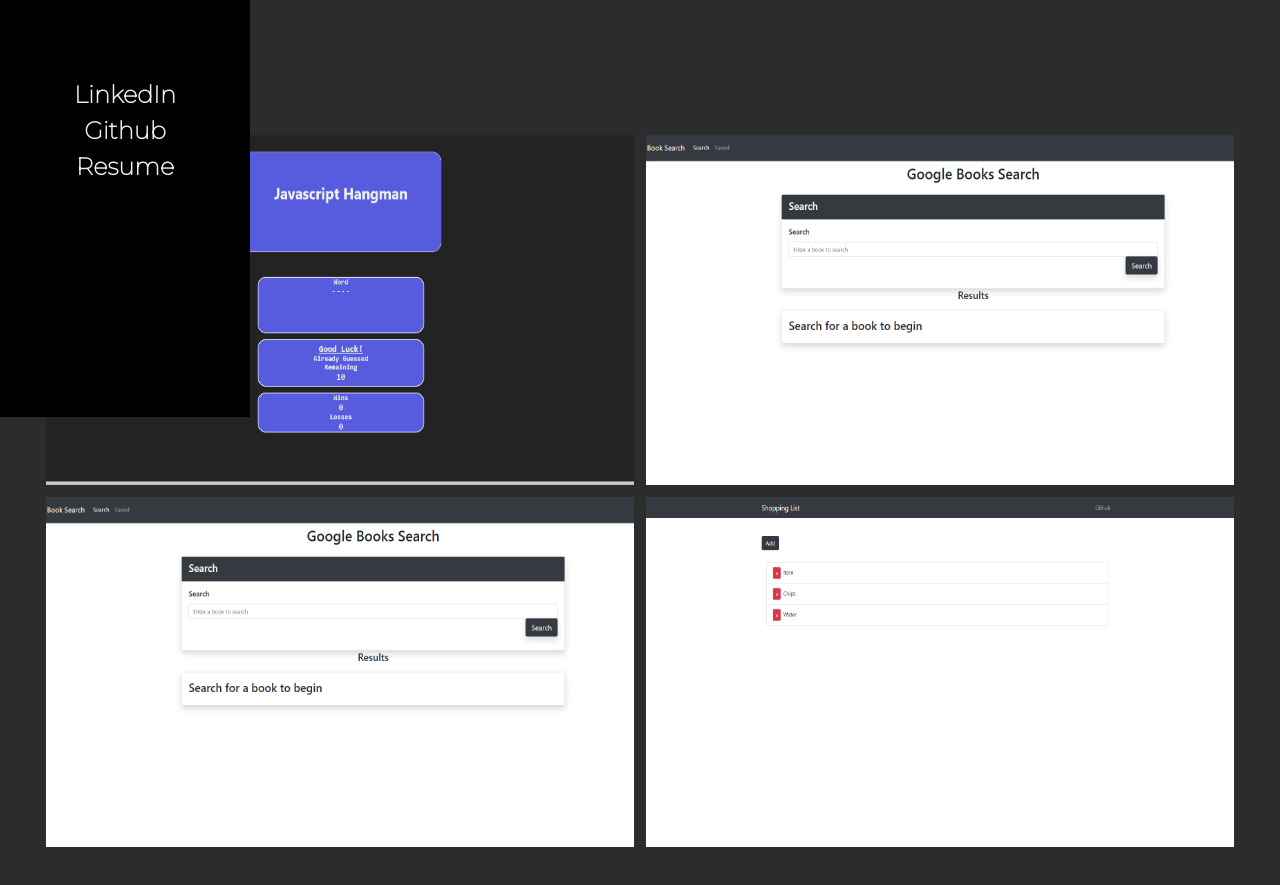
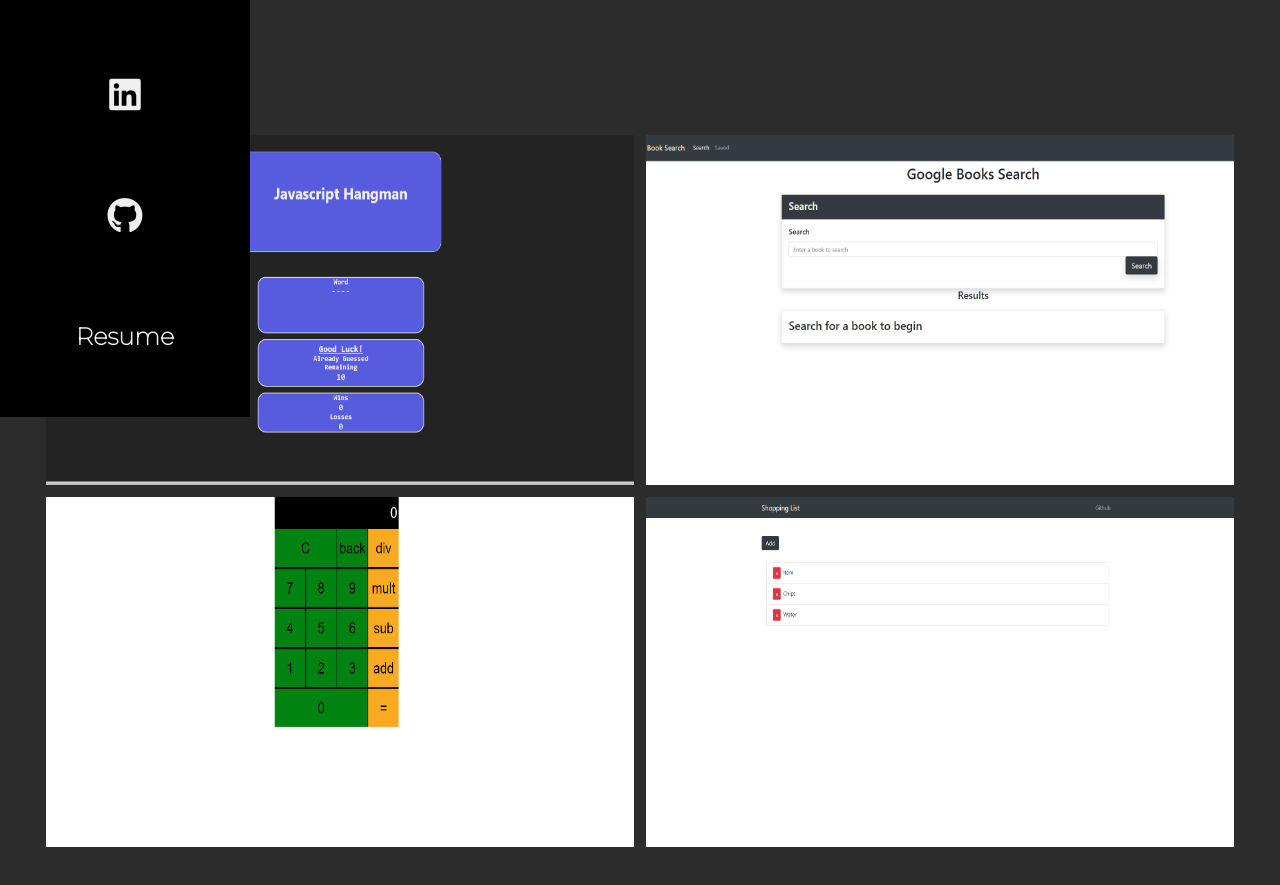
Before and after one commit to timegated/landing-page-2020, a plain HTML site: page index.html in a window 1280 px wide. Shown: the part 383-1268 px from the top of the page. Drawn offline with Linux system fonts and the light colour scheme.

Commit message:
added icons to sidebar

```diff
--- a/assets/css/style.css
+++ b/assets/css/style.css
@@ -190,11 +190,11 @@ div.project-container {
     list-style: none;
     display: flex;
     flex-direction: column;
-    justify-content: space-evenly;
     align-items: center;
+}
+.navbar>ul>li {
     margin-top: 5rem;
 }
-
 .navbar>ul>li>a {
     font-family: 'Montserrat', sans-serif;
     font-weight: bold;
@@ -202,6 +202,10 @@ div.project-container {
     text-decoration: none;
     padding: 10px;
     font-size: 24px;
+}
+.navbar>ul>li>a>i {
+    font-size: 36px;
+    color: #efefef;
 }
 
 .navbar>ul>li>a:hover {
--- a/assets/js/index.js
+++ b/assets/js/index.js
@@ -89,7 +89,7 @@ const fetchProjects = (url) => {
         return json;
     })
 };
-fetchProjects('https://raw.githubusercontent.com/timegated/landing-page-2020/master/data.json').then(function (result) {
+fetchProjects('/data.json').then(function (result) {
     container.projects = result.projects;
     typeEffectOnScreen();
     init();
--- a/data.json
+++ b/data.json
@@ -17,11 +17,11 @@
             "year": 2019
         },
         {
-            "title": "Book Search",
-            "summary": "A mini-fullstack react application that searches for books",
-            "image": "assets/images/booksearchjpg.png",
-            "github": "https://github.com/timegated/react-books-search",
-            "deployed": "https://sleepy-bayou-19372.herokuapp.com/",
+            "title": "Event-Delecalculator",
+            "summary": "Calculator project showcasing event delegation",
+            "image": "assets/images/eventcalc.png",
+            "github": "https://github.com/timegated/event-delecalculator",
+            "deployed": "https://timegated.github.io/event-delecalculator/calc.html",
             "year": 2019
         },
         {
--- a/index.html
+++ b/index.html
@@ -17,8 +17,11 @@
                 <div id="dan"></div>
             </div>
             <ul>
-                <li><a href="https://www.linkedin.com/in/daniel-beccaria-29270293/" target="_blank">LinkedIn</a></li>
-                <li><a href="https://github.com/timegated" target="_blank">Github</a></li>
+                <li><a href="https://www.linkedin.com/in/daniel-beccaria-29270293/" target="_blank"><i
+                            class="fab fa-linkedin"></i>
+                    </a></li>
+                <li><a href="https://github.com/timegated" target="_blank"><i class="fab fa-github"></i>
+                    </a></li>
                 <li><a href="assets/resume/DJBResume March 2020.pdf" target="_blank">Resume</a></li>
             </ul>
         </div>
@@ -37,7 +40,7 @@
 
     </footer> -->
     </div>
-
+    <script src="https://kit.fontawesome.com/7e8ea69633.js" crossorigin="anonymous"></script>
 </body>
 
 </html>
```
Also changed, not shown: assets/images/eventcalc.png (added).
